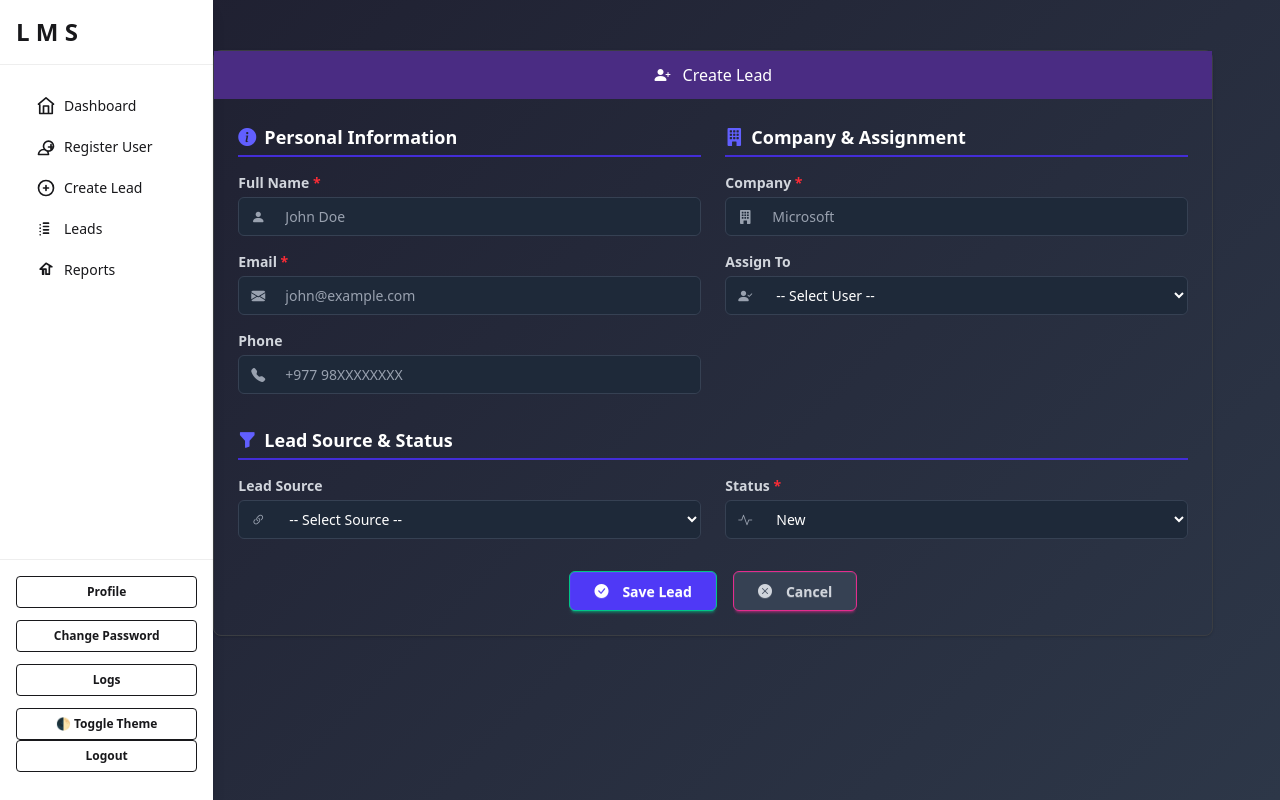
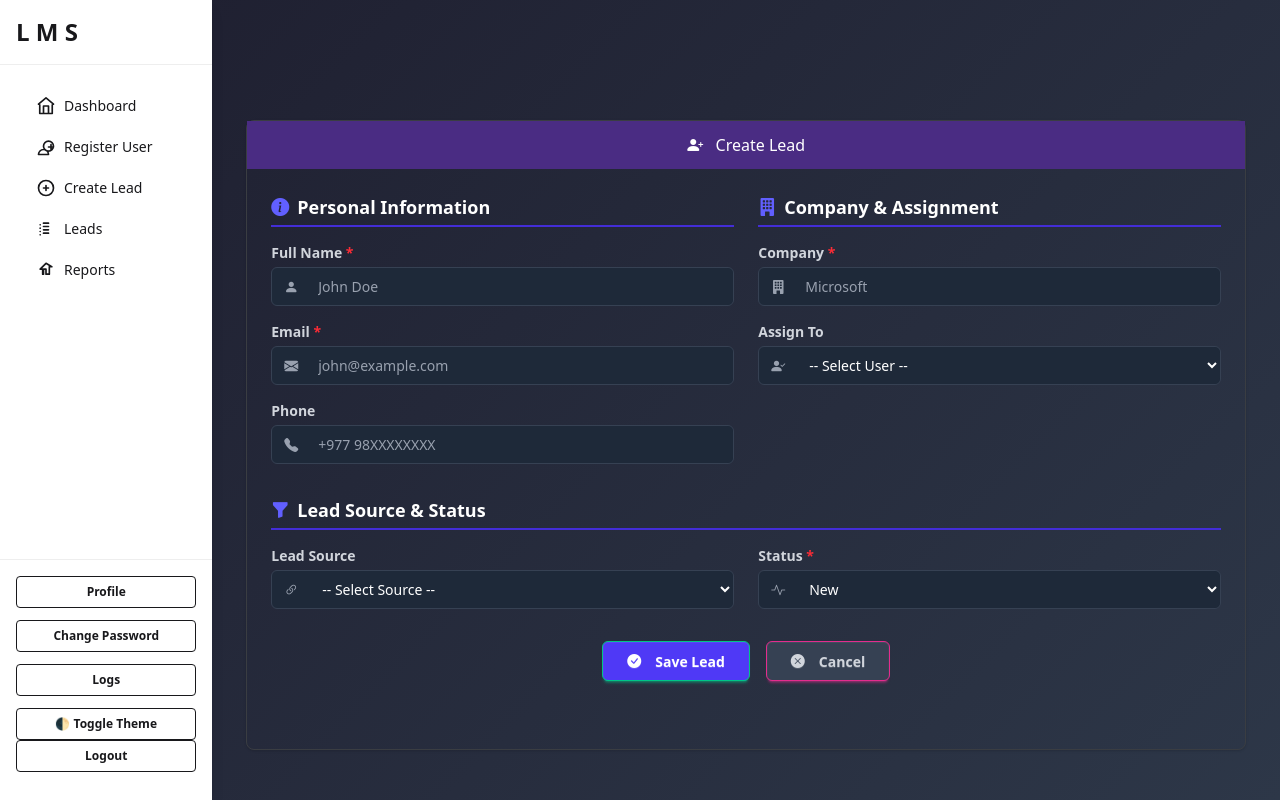
Before and after one commit to sameer9860/Lead-Management-System, a Django app: page /form/ in a window 1280 px wide. Run offline with Django 5.2, Linux system fonts and the light colour scheme; a user stored in the database is signed in; data comes from the database, SQL or seed files in the repository; both versions use the stored data as it was after the commit; style sheets or scripts are compiled from the project's sources; some libraries are stand-ins or nearby versions.

```diff
--- a/leads/templates/leads/form.html
+++ b/leads/templates/leads/form.html
@@ -156,8 +156,8 @@
     body {
         background: linear-gradient(135deg, #1e1e2f 0%, #2d3748 100%) !important;
     }
-    .lead-container { min-height: 100vh; padding-top: 50px; padding-bottom: 50px; width: 100%; }
-    .lead-card { width: 100%; max-width: 1000px; border-radius: 0.5rem; border: 1px solid #3a3d42; }
+    .lead-container { min-height: 100vh; padding-top: 120px; padding-bottom: 50px; width: 100%; padding-left: 15px; padding-right: 15px; display: flex; justify-content: center; align-items: center; }
+    .lead-card { width: 100%; height: 100%; max-width: 1000px; border-radius: 0.5rem; border: 1px solid #3a3d42; }
     .bg-dark-purple { background-color: #4A2C83 !important; }
     .section-title { font-size: 1rem; border-bottom: 2px solid #4A2C83; padding-bottom: 0.5rem; margin-bottom: 1.5rem !important; }
     hr.text-secondary { border-color: #6366f1 !important; margin-top: 1.5rem; margin-bottom: 1.5rem; }
```
Also changed, not shown: README.md, db.sqlite3, theme/static/images/lms1.png (added), theme/static/images/lms10.png (added), theme/static/images/lms11.png (added), theme/static/images/lms12.png (added), theme/static/images/lms2.png (added), theme/static/images/lms3.png (added), theme/static/images/lms4.png (added), theme/static/images/lms5.png (added), theme/static/images/lms6.png (added), theme/static/images/lms7.png (added), theme/static/images/lms8.png (added), theme/static/images/lms9.png (added).
